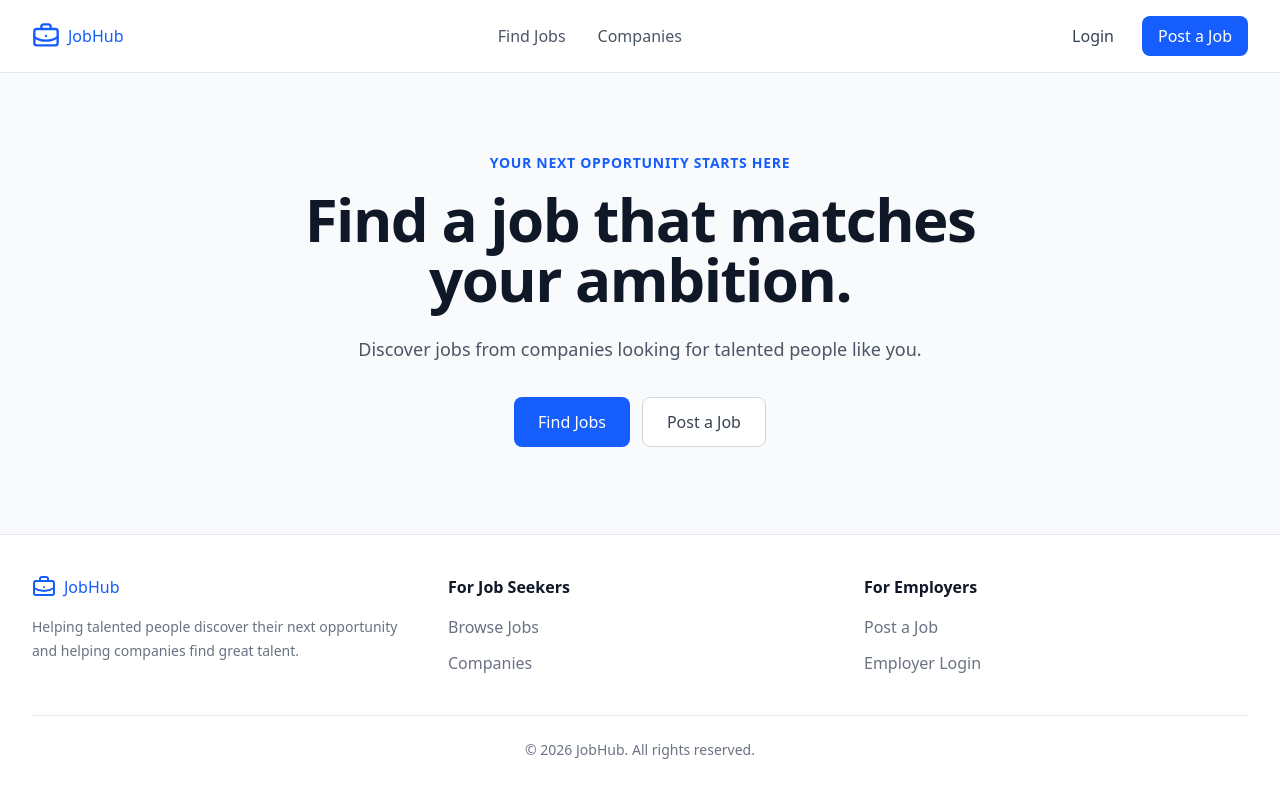
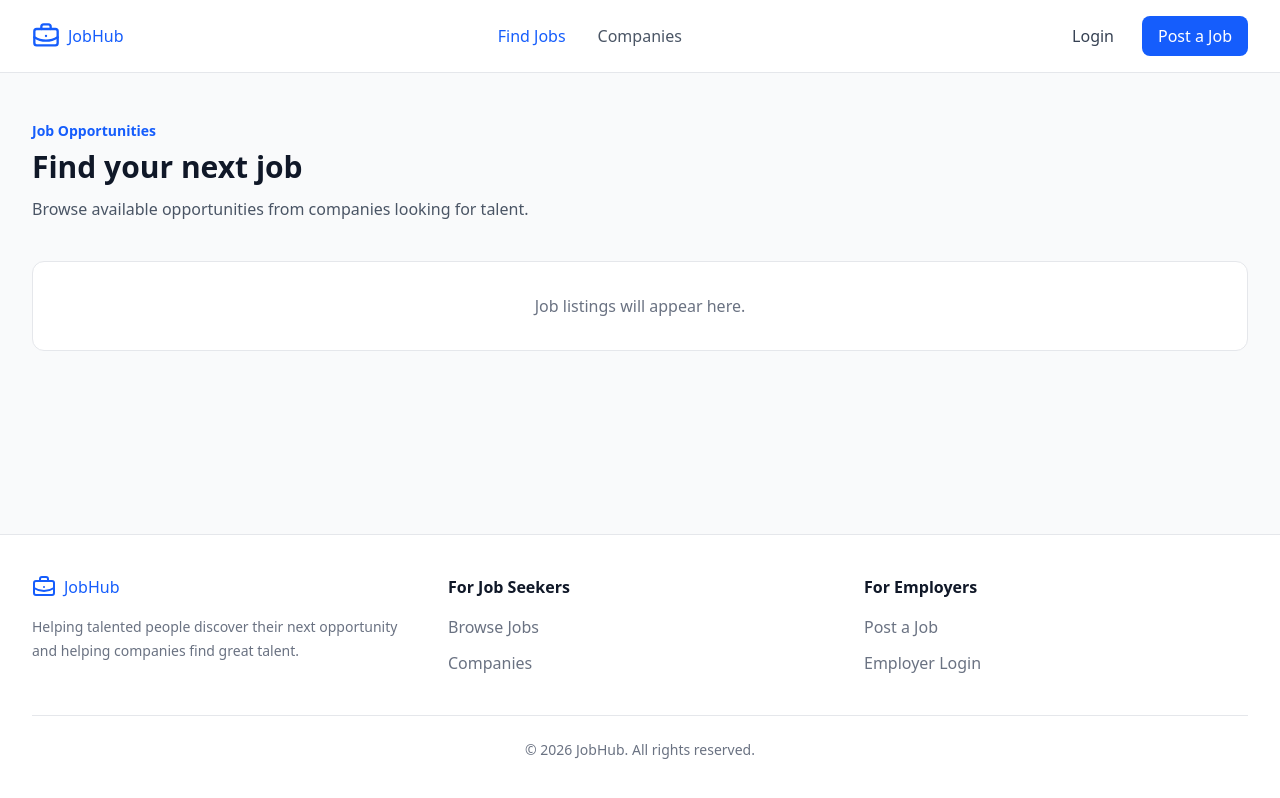
Before and after one commit to Quantumben/jobhub-frontend, a React (Vite) app: page /jobs in a window 1280 px wide. Built offline with nearby package versions, Linux system fonts and the light colour scheme.

Commit message:
Routing  and refactoring

```diff
--- a/src/App.tsx
+++ b/src/App.tsx
@@ -1,35 +1,7 @@
-import MainLayout from "./layouts/MainLayout";
+import AppRoutes from './routes/AppRoutes'
 
 function App() {
-  return (
-    <MainLayout>
-      <section className="mx-auto max-w-7xl px-4 py-20 sm:px-6 lg:px-8">
-        <div className="mx-auto max-w-3xl text-center">
-          <p className="mb-4 text-sm font-semibold uppercase tracking-wider text-blue-600">
-            Your next opportunity starts here
-          </p>
-
-          <h1 className="text-4xl font-bold tracking-tight text-gray-900 sm:text-5xl lg:text-6xl">
-            Find a job that matches your ambition.
-          </h1>
-
-          <p className="mx-auto mt-6 max-w-2xl text-lg leading-8 text-gray-600">
-            Discover jobs from companies looking for talented people like you.
-          </p>
-
-          <div className="mt-8 flex flex-col justify-center gap-3 sm:flex-row">
-            <button className="rounded-lg bg-blue-600 px-6 py-3 font-medium text-white transition hover:bg-blue-700">
-              Find Jobs
-            </button>
-
-            <button className="rounded-lg border border-gray-300 bg-white px-6 py-3 font-medium text-gray-700 transition hover:bg-gray-50">
-              Post a Job
-            </button>
-          </div>
-        </div>
-      </section>
-    </MainLayout>
-  );
+  return <AppRoutes />
 }
 
-export default App;
+export default App
--- a/src/components/layout/Navbar.tsx
+++ b/src/components/layout/Navbar.tsx
@@ -1,5 +1,5 @@
 import { useState } from "react";
-import { Link } from "react-router";
+import { Link, NavLink } from "react-router";
 import { BriefcaseBusiness, Menu, X } from "lucide-react";
 
 function Navbar() {
@@ -20,19 +20,27 @@ function Navbar() {
 
         {/* Desktop Navigation */}
         <nav className="hidden items-center gap-8 md:flex">
-          <Link
+          <NavLink
             to="/jobs"
-            className="text-sm font-medium text-gray-600 transition hover:text-blue-600"
+            className={({ isActive }) =>
+              `text-sm font-medium transition ${
+                isActive ? "text-blue-600" : "text-gray-600 hover:text-blue-600"
+              }`
+            }
           >
             Find Jobs
-          </Link>
+          </NavLink>
 
-          <Link
+          <NavLink
             to="/companies"
-            className="text-sm font-medium text-gray-600 transition hover:text-blue-600"
+            className={({ isActive }) =>
+              `text-sm font-medium transition ${
+                isActive ? "text-blue-600" : "text-gray-600 hover:text-blue-600"
+              }`
+            }
           >
             Companies
-          </Link>
+          </NavLink>
         </nav>
 
         {/* Desktop Authentication Buttons */}
--- a/src/layouts/MainLayout.tsx
+++ b/src/layouts/MainLayout.tsx
@@ -1,21 +1,21 @@
-import type { ReactNode } from "react";
-import Navbar from "../components/layout/Navbar";
-import Footer from "../components/layout/Footer";
+import { Outlet } from 'react-router'
+import Navbar from '../components/layout/Navbar'
+import Footer from '../components/layout/Footer'
 
-interface MainLayoutProps {
-  children: ReactNode;
-}
-
-function MainLayout({ children }: MainLayoutProps) {
+function MainLayout() {
   return (
     <div className="flex min-h-screen flex-col bg-gray-50">
       <Navbar />
 
-      <main className="flex-1">{children}</main>
+      <main className="flex-1">
+        <Outlet />
+      </main>
 
       <Footer />
     </div>
-  );
+  )
 }
 
-export default MainLayout;
+export default MainLayout
+
+// Outlet -Render the matching child route of the parent route. - In beginner language:Put the correct page here.
--- /dev/null
+++ b/src/pages/CompaniesPage.tsx
@@ -0,0 +1,13 @@
+function CompaniesPage() {
+  return (
+    <section className="mx-auto max-w-7xl px-4 py-12 sm:px-6 lg:px-8">
+      <h1 className="text-3xl font-bold text-gray-900">Companies</h1>
+
+      <p className="mt-3 text-gray-600">
+        Discover companies currently hiring on JobHub.
+      </p>
+    </section>
+  );
+}
+
+export default CompaniesPage;
--- /dev/null
+++ b/src/pages/HomePage.tsx
@@ -0,0 +1,43 @@
+import { Link } from "react-router";
+import { Search, BriefcaseBusiness } from "lucide-react";
+
+function HomePage() {
+  return (
+    <section className="mx-auto max-w-7xl px-4 py-20 sm:px-6 lg:px-8">
+      <div className="mx-auto max-w-3xl text-center">
+        <p className="mb-4 text-sm font-semibold uppercase tracking-wider text-blue-600">
+          Your next opportunity starts here
+        </p>
+
+        <h1 className="text-4xl font-bold tracking-tight text-gray-900 sm:text-5xl lg:text-6xl">
+          Find a job that matches your ambition.
+        </h1>
+
+        <p className="mx-auto mt-6 max-w-2xl text-lg leading-8 text-gray-600">
+          Discover opportunities from companies looking for talented people like
+          you.
+        </p>
+
+        <div className="mt-8 flex flex-col justify-center gap-3 sm:flex-row">
+          <Link
+            to="/jobs"
+            className="inline-flex items-center justify-center gap-2 rounded-lg bg-blue-600 px-6 py-3 font-medium text-white transition hover:bg-blue-700"
+          >
+            <Search className="h-5 w-5" />
+            Find Jobs
+          </Link>
+
+          <Link
+            to="/register"
+            className="inline-flex items-center justify-center gap-2 rounded-lg border border-gray-300 bg-white px-6 py-3 font-medium text-gray-700 transition hover:bg-gray-50"
+          >
+            <BriefcaseBusiness className="h-5 w-5" />
+            Post a Job
+          </Link>
+        </div>
+      </div>
+    </section>
+  );
+}
+
+export default HomePage;
--- /dev/null
+++ b/src/pages/JobDetailsPage.tsx
@@ -0,0 +1,21 @@
+import { useParams } from "react-router";
+
+function JobDetailsPage() {
+  const { id } = useParams();
+
+  return (
+    <section className="mx-auto max-w-7xl px-4 py-12 sm:px-6 lg:px-8">
+      <div className="rounded-xl border border-gray-200 bg-white p-8">
+        <p className="text-sm font-semibold text-blue-600">Job ID: {id}</p>
+
+        <h1 className="mt-2 text-3xl font-bold text-gray-900">Job Details</h1>
+
+        <p className="mt-4 text-gray-600">
+          The full information for this job will appear here.
+        </p>
+      </div>
+    </section>
+  );
+}
+
+export default JobDetailsPage;
--- /dev/null
+++ b/src/pages/JobsPage.tsx
@@ -0,0 +1,29 @@
+function JobsPage() {
+  return (
+    <section className="mx-auto max-w-7xl px-4 py-12 sm:px-6 lg:px-8">
+
+      <div>
+        <p className="text-sm font-semibold text-blue-600">
+          Job Opportunities
+        </p>
+
+        <h1 className="mt-2 text-3xl font-bold text-gray-900">
+          Find your next job
+        </h1>
+
+        <p className="mt-3 text-gray-600">
+          Browse available opportunities from companies looking for talent.
+        </p>
+      </div>
+
+      <div className="mt-10 rounded-xl border border-gray-200 bg-white p-8">
+        <p className="text-center text-gray-500">
+          Job listings will appear here.
+        </p>
+      </div>
+
+    </section>
+  )
+}
+
+export default JobsPage
--- /dev/null
+++ b/src/pages/NotFoundPage.tsx
@@ -0,0 +1,28 @@
+import { Link } from "react-router";
+
+function NotFoundPage() {
+  return (
+    <section className="mx-auto flex min-h-[60vh] max-w-7xl items-center justify-center px-4 sm:px-6 lg:px-8">
+      <div className="text-center">
+        <p className="text-lg font-semibold text-blue-600">404</p>
+
+        <h1 className="mt-2 text-4xl font-bold text-gray-900">
+          Page not found
+        </h1>
+
+        <p className="mt-4 text-gray-600">
+          Sorry, the page you're looking for doesn't exist.
+        </p>
+
+        <Link
+          to="/"
+          className="mt-8 inline-block rounded-lg bg-blue-600 px-6 py-3 font-medium text-white transition hover:bg-blue-700"
+        >
+          Back to Home
+        </Link>
+      </div>
+    </section>
+  );
+}
+
+export default NotFoundPage;
--- /dev/null
+++ b/src/pages/auth/LoginPage.tsx
@@ -0,0 +1,21 @@
+function LoginPage() {
+  return (
+    <section className="mx-auto max-w-7xl px-4 py-16 sm:px-6 lg:px-8">
+      <div className="mx-auto max-w-md">
+        <div className="text-center">
+          <h1 className="text-3xl font-bold text-gray-900">Welcome back</h1>
+
+          <p className="mt-2 text-gray-600">
+            Login to manage your jobs and profile.
+          </p>
+        </div>
+
+        <div className="mt-8 rounded-xl border border-gray-200 bg-white p-6">
+          <p className="text-center text-gray-500">Login form coming next.</p>
+        </div>
+      </div>
+    </section>
+  );
+}
+
+export default LoginPage;
--- /dev/null
+++ b/src/pages/auth/RegisterPage.tsx
@@ -0,0 +1,25 @@
+function RegisterPage() {
+  return (
+    <section className="mx-auto max-w-7xl px-4 py-16 sm:px-6 lg:px-8">
+      <div className="mx-auto max-w-md">
+        <div className="text-center">
+          <h1 className="text-3xl font-bold text-gray-900">
+            Create your account
+          </h1>
+
+          <p className="mt-2 text-gray-600">
+            Register to post and manage job opportunities.
+          </p>
+        </div>
+
+        <div className="mt-8 rounded-xl border border-gray-200 bg-white p-6">
+          <p className="text-center text-gray-500">
+            Registration form coming next.
+          </p>
+        </div>
+      </div>
+    </section>
+  );
+}
+
+export default RegisterPage;
--- /dev/null
+++ b/src/routes/AppRoutes.tsx
@@ -0,0 +1,42 @@
+import { Route, Routes } from "react-router";
+
+import MainLayout from "../layouts/MainLayout";
+
+import HomePage from "../pages/HomePage";
+import JobsPage from "../pages/JobsPage";
+import JobDetailsPage from "../pages/JobDetailsPage";
+import CompaniesPage from "../pages/CompaniesPage";
+import LoginPage from "../pages/auth/LoginPage";
+import RegisterPage from "../pages/auth/RegisterPage";
+import NotFoundPage from "../pages/NotFoundPage";
+
+function AppRoutes() {
+  return (
+    <Routes>
+      <Route element={<MainLayout />}>
+        <Route index element={<HomePage />} />
+
+        <Route path="jobs" element={<JobsPage />} />
+
+        <Route path="jobs/:id" element={<JobDetailsPage />} />
+
+        <Route path="companies" element={<CompaniesPage />} />
+
+        <Route path="login" element={<LoginPage />} />
+
+        <Route path="register" element={<RegisterPage />} />
+
+        <Route path="*" element={<NotFoundPage />} />
+      </Route>
+    </Routes>
+  );
+}
+
+export default AppRoutes;
+
+// index route means: This is the default child displayed when the parent route itself is visited.
+// <Routes> contains our route configuration.
+// <Route /> connects a URL to a component.
+// <Outlet /> is where a child route gets rendered inside its parent layout.
+// <Link to="/jobs"> navigates without a normal full-page reload.
+// <NavLink /> lets us know whether that navigation link is currently active.
```
